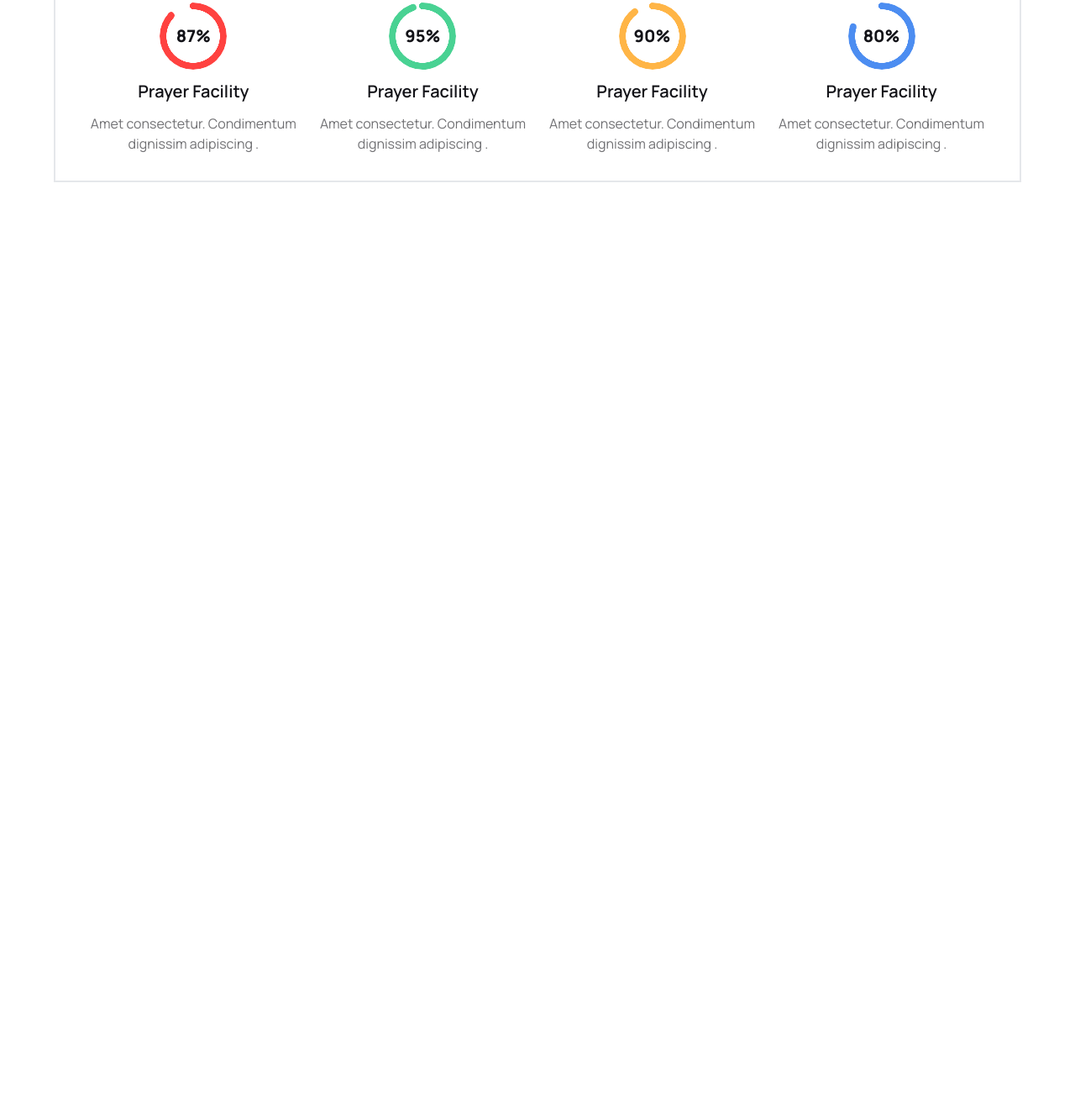
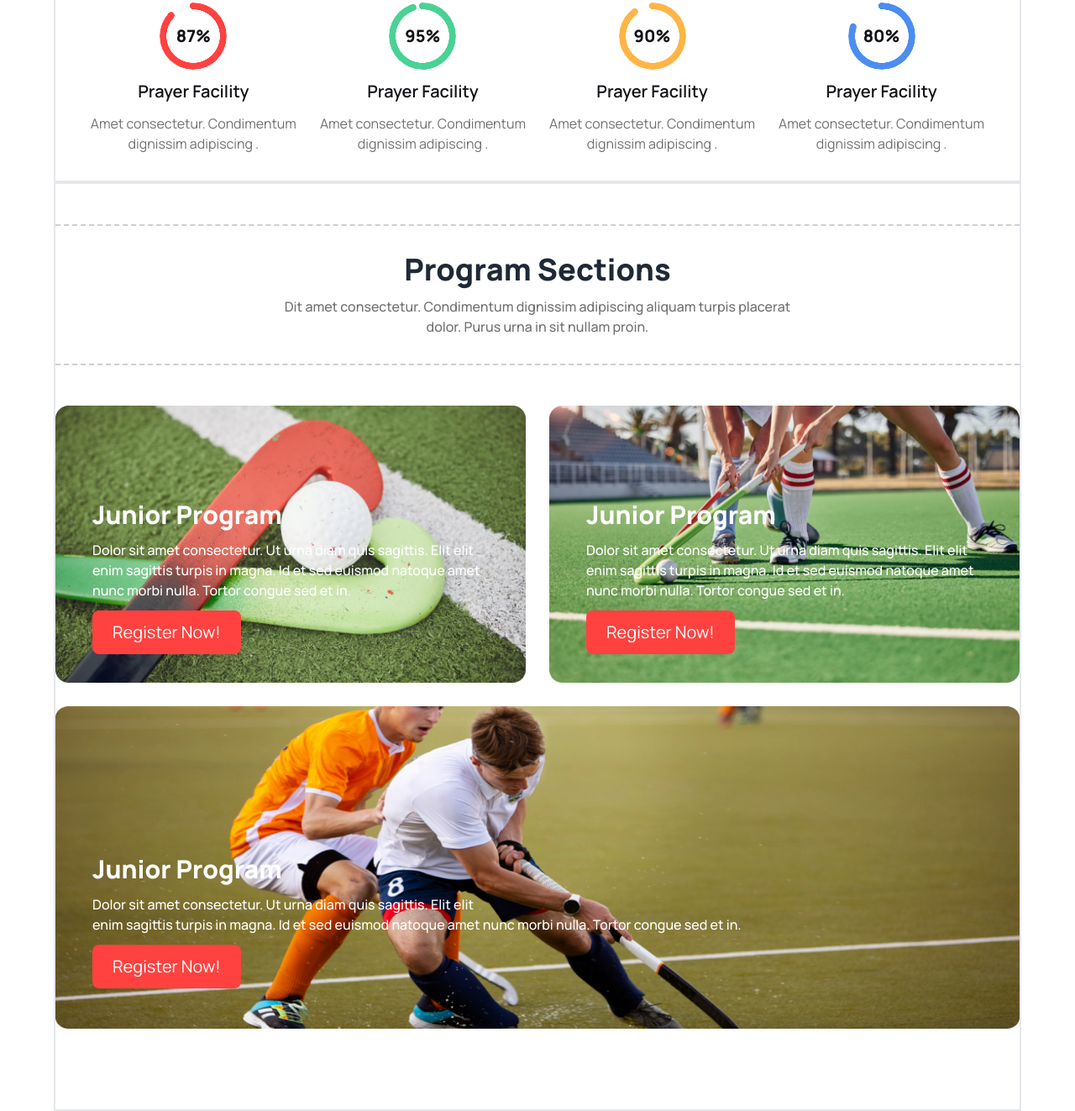
Before and after one commit to md-abdul-kader-web9-4627/B-9-A-3, a plain HTML site: page index.html in a window 1280 px wide. Shown: the part 1095-2418 px from the top of the page at 84% size. Before the commit the page ends 1312 px from the top, so only its background shows below. Drawn offline with nearby package versions, Linux system fonts and the light colour scheme.

Commit message:
Programme Section completed

```diff
--- a/index.html
+++ b/index.html
@@ -15,6 +15,7 @@
     <!-- Tailwind css and daisy UI cdn  -->
     <link href="https://cdn.jsdelivr.net/npm/daisyui@4.6.0/dist/full.min.css" rel="stylesheet" type="text/css" />
     <script src="https://cdn.tailwindcss.com"></script>
+
 
     <style>
         .font-manrope {
@@ -173,6 +174,61 @@
 
         </section>
 
+        <!-- Programme section  -->
+        <section class="border-2 py-12">
+
+            <div class="border-y-2 border-dashed border-[#13131833] py-8 text-center space-y-3 mx-4 lg:mx-0">
+                <h2 class="text-4xl font-extrabold">Program Sections</h2>
+                <p class="text-[#13131899] text-base font-medium">Dit amet consectetur. Condimentum dignissim adipiscing
+                    aliquam turpis placerat<br> dolor. Purus urna in sit nullam proin. </p>
+            </div>
+
+            <div class="py-12 grid gap-7 grid-cols-1 lg:grid-cols-2 lg:w-full">
+                <!-- Image-1  -->
+                <div class="relative programme-img">
+                    <img src="./Images/2.png" alt="" class="mx-auto w-full px-4 lg:px-0">
+                    <div class="absolute  px-11 sm:top-36 left-0 lg:top-28 left-0 space-y-3">
+                        <h2 class="text-3xl font-extrabold text-[#FFF]">Junior Program</h2>
+                        <p class="text-base font-medium text-[#FFF]">Dolor sit amet consectetur. Ut urna diam quis
+                            sagittis. Elit elit<br>
+                            enim sagittis turpis in magna. Id et sed euismod natoque amet nunc morbi nulla. Tortor
+                            congue sed et in.</p>
+                        <button class="bg-[#FF4240] text-[#FFF] text-xl rounded-lg py-3 px-6">Register Now!</button>
+                    </div>
+                </div>
+                <!-- Image-2  -->
+                <div class="relative">
+                    <img src="./Images/3.png" alt="" class="mx-auto w-full px-4 lg:px-0">
+                    <div class="absolute  px-11 sm:top-36 left-0 lg:top-28 left-0 space-y-3">
+                        <h2 class="text-3xl font-extrabold text-[#FFF]">Junior Program</h2>
+                        <p class="text-base font-medium text-[#FFF]">Dolor sit amet consectetur. Ut urna diam quis
+                            sagittis. Elit elit<br>
+                            enim sagittis turpis in magna. Id et sed euismod natoque amet nunc morbi nulla. Tortor
+                            congue sed et in.</p>
+                        <button class="bg-[#FF4240] text-[#FFF] text-xl rounded-lg py-3 px-6">Register Now!</button>
+                    </div>
+                </div>
+                <!-- Image-3  -->
+                <div class="relative lg:col-span-2">
+                    <img src="./Images/4.png" alt="" class="mx-auto w-full h-96 px-4 lg:px-0">
+                    <div class="absolute  px-11 sm:top-40 left-0 lg:top-44 left-0 space-y-3">
+                        <h2 class="text-3xl font-extrabold text-[#FFF]">Junior Program</h2>
+                        <p class="text-base font-medium text-[#FFF]">Dolor sit amet consectetur. Ut urna diam quis
+                            sagittis. Elit elit<br>
+                            enim sagittis turpis in magna. Id et sed euismod natoque amet nunc morbi nulla. Tortor
+                            congue sed et in.</p>
+                        <button class="bg-[#FF4240] text-[#FFF] text-xl rounded-lg py-3 px-6">Register Now!</button>
+                    </div>
+                </div>
+
+            </div>
+
+        </section>
+
+
+
+
+
 
 
 
```
